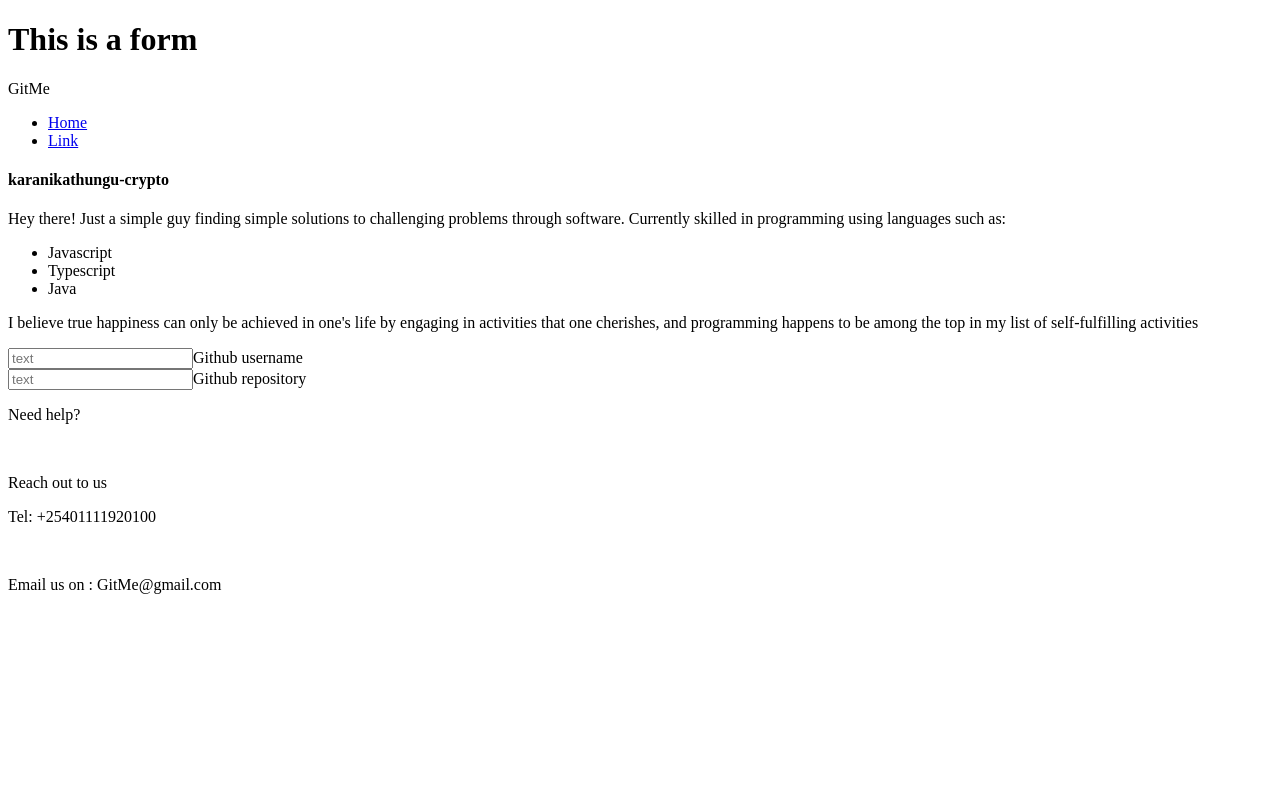
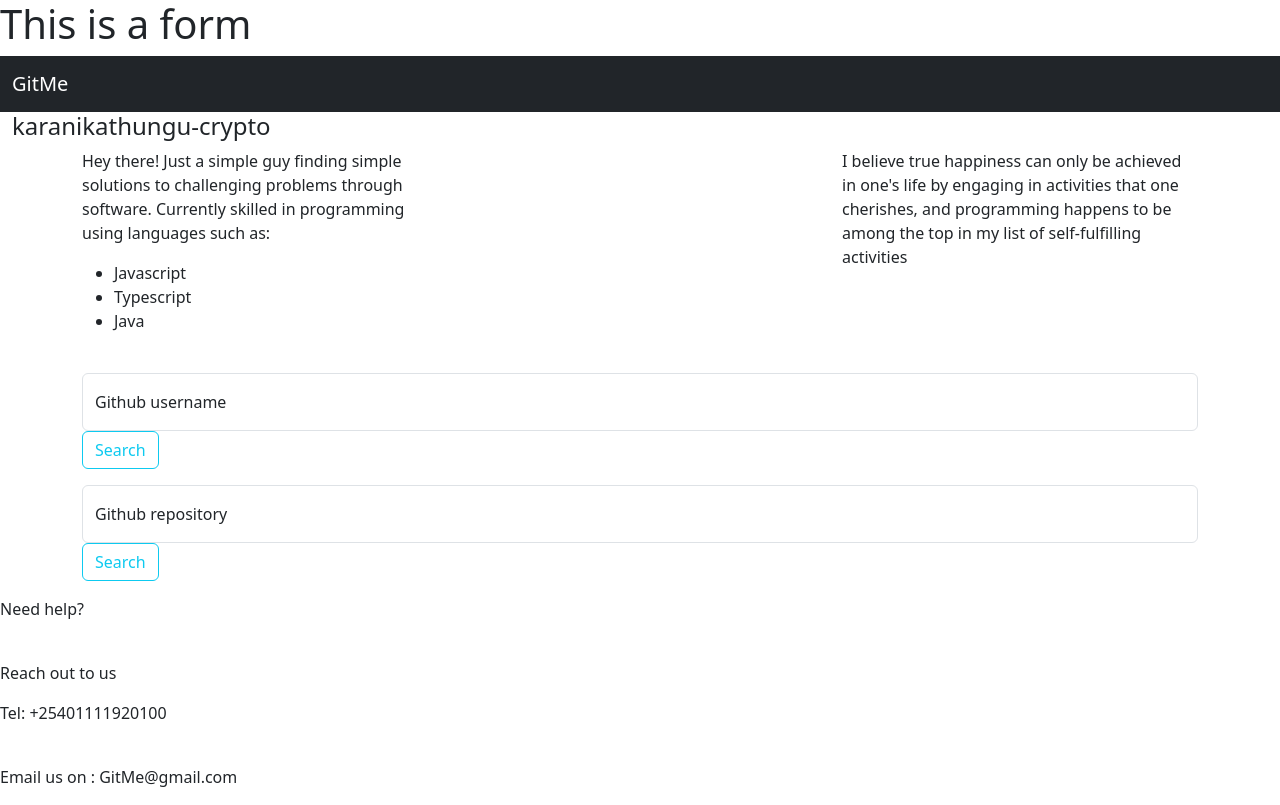
Before and after one commit to karanikathungu-crypto/GitMe-app, an Angular app in the folder GitMe-app/GitMe/: page / in a window 1280 px wide. Built offline with nearby package versions, Linux system fonts and the light colour scheme.

Commit message:
Add the bootstrap link

```diff
--- a/GitMe-app/GitMe/src/app/app.module.ts
+++ b/GitMe-app/GitMe/src/app/app.module.ts
@@ -8,6 +8,7 @@ import { DisplayComponent } from './display/display.component';
 import { DisplayFormComponent } from './display-form/display-form.component';
 import { NavDisplayComponent } from './nav-display/nav-display.component';
 import { ContactComponent } from './contact/contact.component';
+import { GithubService } from './github-service/github.service';
 
 @NgModule({
   declarations: [
@@ -22,7 +23,7 @@ import { ContactComponent } from './contact/contact.component';
     AppRoutingModule,
     FormsModule
   ],
-  providers: [],
+  providers: [GithubService],
   bootstrap: [AppComponent]
 })
 export class AppModule { }
--- a/GitMe-app/GitMe/src/app/display-form/display-form.component.html
+++ b/GitMe-app/GitMe/src/app/display-form/display-form.component.html
@@ -1,9 +1,15 @@
+<div class="container mt-4">
+  <form>
     <div class="form-floating mb-3">
       <input type="text" class="form-control" id="floatingInput" placeholder="text">
       <label for="floatingInput">Github username</label>
+      <button type="button" class="btn btn-outline-info">Search</button>
     </div>
 
     <div class="form-floating mb-3">
       <input type="text" class="form-control" id="floatingInput" placeholder="text">
       <label for="floatingInput">Github repository</label>
+      <button type="button" class="btn btn-outline-info">Search</button>
     </div>
+  </form>
+</div>
--- a/GitMe-app/GitMe/src/app/display/display.component.ts
+++ b/GitMe-app/GitMe/src/app/display/display.component.ts
@@ -1,7 +1,6 @@
 import { Component, OnInit } from '@angular/core';
 import { DisplayFormComponent } from '../display-form/display-form.component';
 import { NavDisplayComponent } from '../nav-display/nav-display.component';
-
 @Component({
   selector: 'app-display',
   templateUrl: './display.component.html',
--- /dev/null
+++ b/GitMe-app/GitMe/src/app/github-service/github.service.ts
@@ -0,0 +1,9 @@
+import { Injectable } from '@angular/core';
+
+@Injectable({
+  providedIn: 'root'
+})
+export class GithubService {
+
+  constructor() { }
+}
--- a/GitMe-app/GitMe/src/styles.css
+++ b/GitMe-app/GitMe/src/styles.css
@@ -1 +1,2 @@
 /* You can add global styles to this file, and also import other style files */
+@import "~bootstrap/dist/css/bootstrap.css";
```
Also changed, not shown: 1 other file (tests, documents, lock files or other folders). Lines whose indentation alone changed are shown as unchanged.
